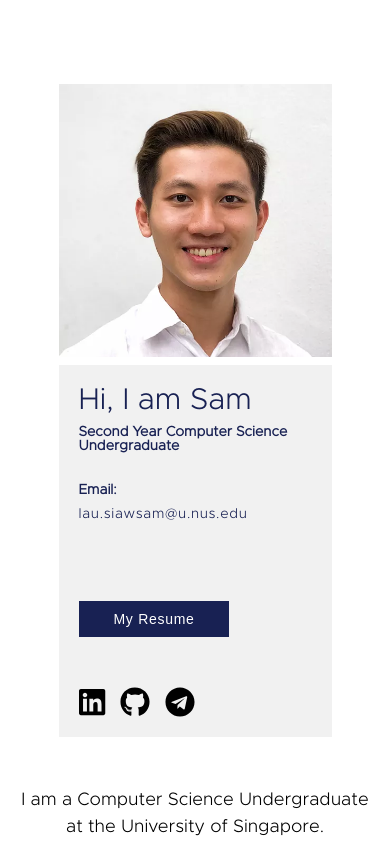
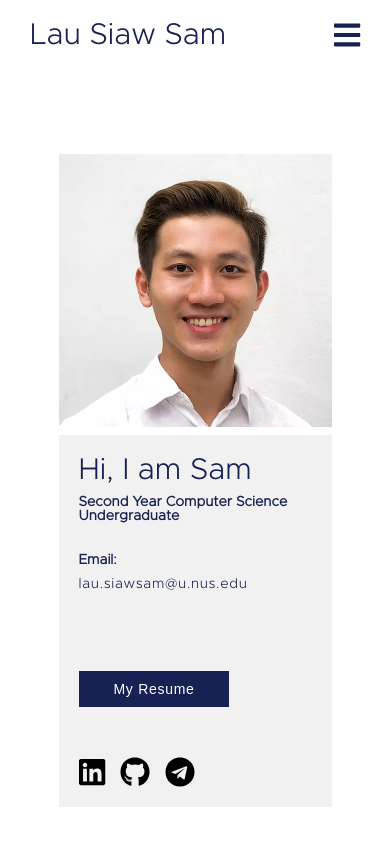
Before and after one commit to Silvernitro/portfolio, a React (Create React App) app: page / in a window 390 px wide. Shown: the top 844 px of the page. Built offline with nearby package versions, Linux system fonts and the light colour scheme.

Commit message:
Implement mobile nav menu + functionality

```diff
--- a/src/App.js
+++ b/src/App.js
@@ -12,6 +12,7 @@ import Skills from './sections/Skills'
 import Projects from './sections/Projects'
 import Contact from './sections/Contact'
 import Footer from './sections/Footer'
+import MobileNavBar from './sections/MobileNavBar'
 
 function App() {
   library.add(fab, faCheckSquare, faCoffee)
@@ -23,6 +24,11 @@ function App() {
   return (
     <>
       <NavBar
+        sections={{
+          experienceRef, educationRef, skillsRef, projectsRef,
+        }}
+      />
+      <MobileNavBar
         sections={{
           experienceRef, educationRef, skillsRef, projectsRef,
         }}
--- /dev/null
+++ b/src/sections/MobileNavBar.js
@@ -0,0 +1,128 @@
+import React, { useState, useRef } from 'react'
+import styled from 'styled-components'
+import { FontAwesomeIcon } from '@fortawesome/react-fontawesome'
+import { faBars } from '@fortawesome/free-solid-svg-icons'
+import styles from '../styles'
+
+const MobileNavBar = ({ sections }) => {
+  const navBarRef = useRef(null)
+  const [isMenuActive, setIsMenuActive] = useState(false)
+
+  const scrollToSection = (ref) => {
+    window.scrollTo({
+      // note the offset due to sticky top navbar
+      top: ref.current.offsetTop - navBarRef.current.offsetHeight,
+      behavior: 'smooth',
+    })
+    setIsMenuActive(false)
+  }
+
+  return (
+    <Container>
+      <NavBarContainer ref={navBarRef}>
+        <Name>
+          Lau Siaw Sam
+        </Name>
+        <MobileMenuButton
+          icon={faBars}
+          onClick={() => setIsMenuActive(prev => !prev)}
+          isActive={isMenuActive}
+        />
+      </NavBarContainer>
+
+      <NavMenu isActive={isMenuActive}>
+        <Button
+          onClick={() => scrollToSection(sections.experienceRef)}
+        >
+          EXPERIENCE
+        </Button>
+        <Button
+          onClick={() => scrollToSection(sections.educationRef)}
+        >
+          EDUCATION
+        </Button>
+        <Button
+          onClick={() => scrollToSection(sections.skillsRef)}
+        >
+          SKILLS
+        </Button>
+        <Button
+          onClick={() => scrollToSection(sections.projectsRef)}
+        >
+          PROJECTS
+        </Button>
+      </NavMenu>
+
+    </Container>
+  )
+}
+
+export default MobileNavBar
+
+const Container = styled.header`
+  display: flex;
+  flex-direction: column;
+  position: sticky;
+  top: 0;
+  background-color: white;
+
+  @media (min-width: 768px) {
+    display: none;
+  }
+`
+
+const NavBarContainer = styled.header`
+  height: 50px;
+  padding: 10px 30px 10px 30px;
+  display: flex;
+  justify-content: space-between;
+  align-items: center;
+`
+
+const Name = styled.div`
+  display: flex;
+  align-items: center;
+
+  font-size: 30px;
+  color: ${styles.PRI_COLOR};
+  cursor: pointer;
+`
+
+const NavMenu = styled.div`
+  width: 100%;
+  height: 100vh;
+
+  display: flex;
+  flex-direction: column;
+  position: absolute;
+  top: 70px;
+
+  background-color: white;
+
+  /* note: hidden visibility must be used with absolute positioning here */
+  visibility: ${({isActive}) => isActive ? 'visible' : 'hidden'};
+  opacity: ${({isActive}) => isActive ? '1' : '0'};
+  transition: all 0.25s;
+`
+
+const MobileMenuButton = styled(FontAwesomeIcon)`
+  color: ${({isActive}) => isActive ? styles.ACTIVE_SECTION_COLOR : styles.PRI_COLOR};
+  font-size: 30px;
+
+  transition: color 0.1s;
+`
+
+const Button = styled.div`
+  display: flex;
+  align-items: center;
+  justify-content: center;
+  padding: 30px 0px;
+
+  font-size: 20px;
+  color: ${styles.PRI_COLOR};
+  cursor: pointer;
+
+  &:hover {
+    color: ${styles.ACTIVE_SECTION_COLOR};
+  }
+`
--- a/src/sections/NavBar.js
+++ b/src/sections/NavBar.js
@@ -60,6 +60,7 @@ const NavBar = ({ sections }) => {
       <Name onClick={scrollToTop}>
         Lau Siaw Sam
       </Name>
+
       <NavButtons>
         <Button
           onClick={() => scrollToSection(sections.experienceRef)}
@@ -86,6 +87,7 @@ const NavBar = ({ sections }) => {
           PROJECTS
         </Button>
       </NavButtons>
+
     </Container>
   )
 }
@@ -105,7 +107,6 @@ const Container = styled.header`
   @media (max-width: 768px) {
     display: none;
   }
-
 `
 
 const Name = styled.div`
```
